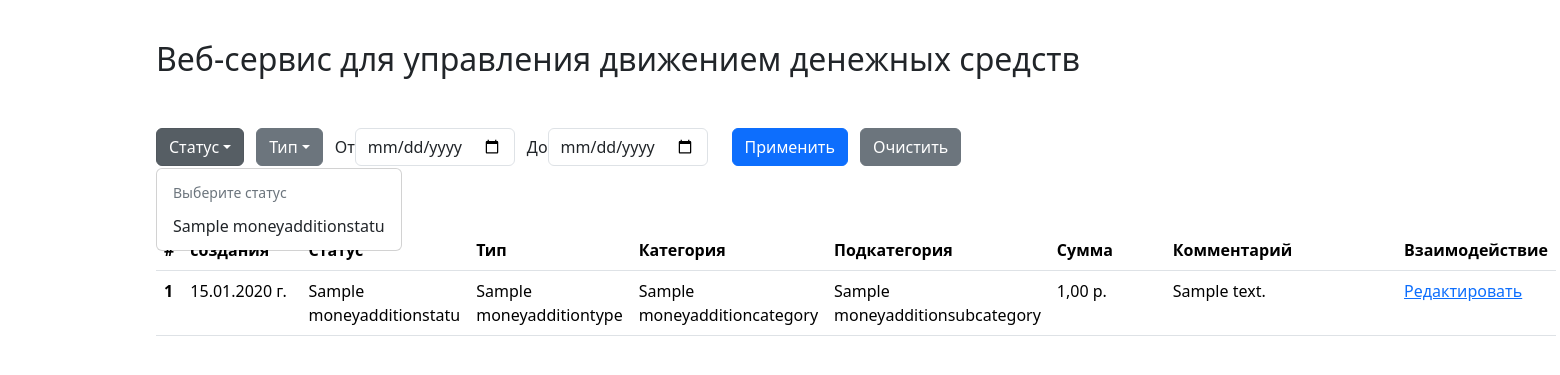
After one commit to Zowfulon/CashFlowProject, a Django app: page /create/ in a window 1560 px wide, after a click on "Статус". The commit adds this page. Shown: the top 375 px of the page. Run offline with Django 5.2, Linux system fonts and the light colour scheme; tables that the repository leaves empty hold one stand-in row (values such as "Sample post"); parts of the project's set-up code (start-up, migrations or seed data) failed here and were passed over; some libraries are stand-ins or nearby versions.

Commit message:
Edit main page and basic edit page

```diff
--- a/CashFlowProject/static/css/base.css
+++ b/CashFlowProject/static/css/base.css
@@ -37,6 +37,10 @@
     width: 160px!important;
 }
 
+.w-480{
+    width: 480px!important;
+}
+
 .w-24{
     width: 24px!important;
 }
--- a/CashFlowProject/static/js/mainpage/mainpage.js
+++ b/CashFlowProject/static/js/mainpage/mainpage.js
@@ -13,16 +13,17 @@ function note_filter(data){
 }
 
 function change_tabs(method, parent_slug){
+        console.log(parent_slug)
         $.ajax({
         url: '/change_tabs/',
         type: 'POST',
-        data: data,
+        data: {
+            'method': method,
+            'parent_slug': parent_slug
+        },
         success: function (data) {
-            if (method === 'money_type'){
-
-            } else {
-
-            }
+            console.log(data)
+            $('.'+data['response_method']+'-item_container').html(data['html_data'])
         },
     })
 }
@@ -31,7 +32,7 @@ function change_tabs(method, parent_slug){
 $(document).ready(function () {
 
 
-    $('.note-filter-button').click(function (){
+    $(document).on('click', '.note-filter-button', function (){
         const data = {
             'status': $('.status-item.active').data('slug'),
             'money_type': $('.money_type-item.active').data('slug'),
@@ -42,9 +43,38 @@ $(document).ready(function () {
         }
         note_filter(data)
     })
-    $('.money_type-item').click(function (){
+    $(document).on('click', '.note-refresh-button', function (){
+        $('.subcategory-item.active').removeClass('active')
+        const subcategory = $('.subcategory-filters')
+        if (!subcategory.hasClass('hidden')){
+            subcategory.addClass('hidden')
+        }
+        $('.category-item.active').removeClass('active')
+        const category = $('.category-filters')
+        if (!category.hasClass('hidden')) {
+            category.addClass('hidden')
+        }
+        $('.money_type-item.active').removeClass('active')
+        $('.status-item.active').removeClass('active')
+        $('.date_gte-item').val('')
+        $('.date_lte-item').val('')
+        note_filter({})
+        $('.status-input').text('Статус')
+        $('.money_type-input').text('Тип')
+        $('.category-input').text('Категория')
+        $('.subcategory-input').text('Подкатегория')
+    })
+    $(document).on('click', '.status-item', function (){
+        $('.status-item.active').removeClass('active')
+        $(this).addClass('active')
+        $('.status-input').text($(this).text())
+    })
+    $(document).on('click', '.money_type-item', function (){
+        $('.category-input').text('Категория')
+        $('.subcategory-input').text('Подкатегория')
         $('.money_type-item.active').removeClass('active')
         $(this).addClass('active')
+        $('.money_type-input').text($(this).text())
         const subcategory = $('.subcategory-filters')
         if (!subcategory.hasClass('hidden')){
             subcategory.addClass('hidden')
@@ -53,17 +83,21 @@ $(document).ready(function () {
         if (category.hasClass('hidden')) {
             category.removeClass('hidden')
         }
+        change_tabs('money_type', $(this).data('slug'))
     })
-    $('.category-item').click(function (){
+    $(document).on('click', '.category-item', function (){
         $('.category-item.active').removeClass('active')
         $(this).addClass('active')
-        const subcategory = $('.category-filters')
+        $('.category-input').text($(this).text())
+        const subcategory = $('.subcategory-filters')
         if (subcategory.hasClass('hidden')) {
             subcategory.removeClass('hidden')
         }
+        change_tabs('category', $(this).data('slug'))
     })
-    $('.subcategory-item').click(function (){
+    $(document).on('click', '.subcategory-item', function (){
         $('.subcategory-item.active').removeClass('active')
         $(this).addClass('active')
+        $('.subcategory-input').text($(this).text())
     })
 });
--- a/CashFlowProject/templates/CashFlowProject/base.html
+++ b/CashFlowProject/templates/CashFlowProject/base.html
@@ -3,7 +3,7 @@
 <!DOCTYPE html>
 <html lang="ru">
     <head>
-        <title>{% block title %}{% endblock %}</title>
+        <title>{% block title %}{% endblock %} | IT Solutions</title>
         <meta charset="utf-8">
         <meta http-equiv="X-UA-Compatible" content="IE=edge">
         <meta name="viewport" content="width=device-width, initial-scale=1, user-scalable=no">
--- /dev/null
+++ b/money_addition_notes/templates/includes/category_item.html
@@ -0,0 +1,3 @@
+{% for category in filtered_data %}
+    <a class="dropdown-item category-item {% if filters.category == category.slug %}active{% endif %}" data-slug="{{ category.slug }}">{{ category.name }}</a>
+{% endfor %}
--- /dev/null
+++ b/money_addition_notes/templates/includes/subcategory_item.html
@@ -0,0 +1,3 @@
+{% for subcategory in filtered_data %}
+    <li ><a class="dropdown-item subcategory-item {% if filters.subcategory == subcategory.slug %}active{% endif %}" data-slug="{{ subcategory.slug }}">{{ subcategory.name }}</a></li>
+{% endfor %}
--- a/money_addition_notes/templates/notes_page/notes_dropdown_filters.html
+++ b/money_addition_notes/templates/notes_page/notes_dropdown_filters.html
@@ -1,14 +1,16 @@
 <div class="dropdown d-flex ">
     <div class="status-filters mr-12">
-        <a class="btn btn-secondary dropdown-toggle" role="button" id="dropdownMenuLink" data-bs-toggle="dropdown" aria-expanded="false">Статус</a>
-        <ul class="dropdown-menu" aria-labelledby="dropdownMenuLink">
+        <a class="btn btn-secondary dropdown-toggle status-input" role="button" id="dropdownMenuLink" data-bs-toggle="dropdown" aria-expanded="false">{% if statuses %}{% for status in statuses %}{% if status.slug == filters.status %}{{ status.name }}{% elif forloop.last %}Статус{% endif %}{% endfor %}{% else %}Статус{% endif %}</a>
+        <ul class="dropdown-menu status-list" aria-labelledby="dropdownMenuLink">
             <li><h6 class="dropdown-header">Выберите статус</h6></li>
-            <li><a class="dropdown-item">Действие</a></li>
+            {% for status in statuses %}
+                <li><a class="dropdown-item status-item {% if filters.status == status.slug %}active{% endif %}" data-slug="{{ status.slug }}">{{ status.name }}</a></li>
+            {% endfor %}
         </ul>
     </div>
 
     <div class="money_type-filters mr-12">
-        <a class="btn btn-secondary dropdown-toggle" role="button" id="dropdownMenuLink" data-bs-toggle="dropdown" aria-expanded="false">Тип</a>
+        <a class="btn btn-secondary dropdown-toggle money_type-input" role="button" id="dropdownMenuLink" data-bs-toggle="dropdown" aria-expanded="false">{% if money_types %}{% for money_type in money_types %}{% if money_type.slug == filters.money_type %}{{ money_type.name }}{% elif forloop.last %}Тип{% endif %}{% endfor %}{% else %}Тип{% endif %}</a>
         <ul class="dropdown-menu money_type-list" aria-labelledby="dropdownMenuLink">
             <li><h6 class="dropdown-header">Выберите тип</h6></li>
             {% for money_type in money_types %}
@@ -18,22 +20,22 @@
     </div>
 
     <div class="category-filters {% if not filters.money_type %}hidden{% endif %} mr-12">
-        <a class="btn btn-secondary dropdown-toggle" role="button" id="dropdownMenuLink" data-bs-toggle="dropdown" aria-expanded="false">Категория</a>
+        <a class="btn btn-secondary dropdown-toggle category-input" role="button" id="dropdownMenuLink" data-bs-toggle="dropdown" aria-expanded="false">{% if filtered_categories %}{% for category in filtered_categories %}{% if category.slug == filters.category %}{{ category.name }}{% elif forloop.last %}Категория{% endif %}{% endfor %}{% else %}Категория{% endif %}</a>
         <ul class="dropdown-menu category-list" aria-labelledby="dropdownMenuLink">
             <li><h6 class="dropdown-header">Выберите категорию</h6></li>
-            {% for category in filtered_categories %}
-                <li ><a class="dropdown-item category-item {% if filters.category == category.slug %}active{% endif %}" data-slug="{{ category.slug }}">{{ category.name }}</a></li>
-            {% endfor %}
+            <div class="category-item_container">
+                {% include 'includes/category_item.html' with filteded_data=filtered_categories %}
+            </div>
         </ul>
     </div>
 
     <div class="subcategory-filters {% if not filters.category %}hidden{% endif %} mr-12">
-        <a class="btn btn-secondary dropdown-toggle" role="button" id="dropdownMenuLink" data-bs-toggle="dropdown" aria-expanded="false">Подкатегория</a>
+        <a class="btn btn-secondary dropdown-toggle subcategory-input" role="button" id="dropdownMenuLink" data-bs-toggle="dropdown" aria-expanded="false">{% if filtered_subcategories%}{% for subcategory in filtered_subcategories %}{% if subcategory.slug == filters.subcategory %}{{ subcategory.name }}{% elif forloop.last %}Податегория{% endif %}{% endfor %}{% else %}Подкатегория{% endif %}</a>
         <ul class="dropdown-menu subcategory-list" aria-labelledby="dropdownMenuLink">
             <li><h6 class="dropdown-header">Выберите подкатегорию</h6></li>
-            {% for subcategory in filtered_subcategories %}
-                <li ><a class="dropdown-item subcategory-item {% if filters.subcategory == subcategory.slug %}active{% endif %}" data-slug="{{ subcategory.slug }}">{{ subcategory.name }}</a></li>
-            {% endfor %}
+            <div class="subcategory-item_container">
+                {% include 'includes/subcategory_item.html' with filteded_data=filtered_subcategories %}
+            </div>
         </ul>
     </div>
     <div class="mr-12 d-flex align-items-center">
@@ -44,5 +46,6 @@
         <a>До</a>
         <input type="date" class="form-control mr-12 w-160 date_lte-item">
     </div>
-    <a class="btn btn-primary note-filter-button">Применить</a>
+    <a class="btn btn-primary note-filter-button mr-12">Применить</a>
+    <a class="btn btn-secondary note-refresh-button">Очистить</a>
 </div>
--- a/money_addition_notes/templates/notes_page/notes_main_page.html
+++ b/money_addition_notes/templates/notes_page/notes_main_page.html
@@ -1,7 +1,16 @@
 {% extends 'CashFlowProject/base.html' %}
 {% load static %}
+
+{% block title %}Главная страница{% endblock %}
+
 {% block content %}
     <h2 class="mt-40">Веб-сервис для управления движением денежных средств</h2>
+    {% if user.is_authenticated %}
+        <a class="btn btn-secondary mt-40 w-240 mr-12">Создать запись</a>
+        <a class="btn btn-secondary mt-40 w-240" href="{% url 'admin:money_addition_notes_moneyadditiontype_changelist' %}">Управление типами и их зависимыми</a>
+        <a class="btn btn-secondary mt-40 w-240" href="{% url 'admin:money_addition_notes_moneyadditionstatus_changelist' %}">Управление статусами</a>
+    {% endif %}
+
     <div class="note-filters">
         {% include 'notes_page/notes_dropdown_filters.html' %}
     </div>
--- a/money_addition_notes/templates/notes_page/notes_table.html
+++ b/money_addition_notes/templates/notes_page/notes_table.html
@@ -19,12 +19,17 @@
                   <th scope="row" class="w-24">{{ forloop.counter }}</th>
                   <td class="w-120">{{ note.date_created|date:'d.m.Y' }} г.</td>
                   <td class="w-120">{{ note.status }}</td>
-                  <td class="w-120">{{ note.money_type }}</td>
-                  <td class="w-120">{{ note.category }}</td>
+                  <td class="w-120">{{ note.subcategory.money_category.money_type }}</td>
+                  <td class="w-120">{{ note.subcategory.money_category }}</td>
                   <td class="w-120">{{ note.subcategory }}</td>
                   <td class="w-120">{{ note.money_value }} р.</td>
                   <td class="w-240">{{ note.comment }}</td>
-                  <td class="w-120"><a href="#">Редактировать</a></td>
+                    {% if user.is_authenticated %}
+                        <td class="w-120"><a href="{% url 'notes:change_note' note.pk %}">Редактировать</a></td>
+                    {% else %}
+                        <td class="w-120"><a href="{% url 'admin:index' %}">Редактировать</a></td>
+                    {% endif %}
+
                 </tr>
             {% endfor %}
         </tbody>
--- a/money_addition_notes/urls.py
+++ b/money_addition_notes/urls.py
@@ -1,12 +1,14 @@
 from django.urls import path
 
 from money_addition_notes.views import MoneyAdditionNotesView, notes_filter, \
-    change_tabs
+    change_tabs, NotesDetailView
 
 app_name = 'notes'
 
 urlpatterns = [
     path('', MoneyAdditionNotesView.as_view(), name='money_page'),
     path('filter/', notes_filter, name='notes_filter'),
-    path('change_tabs/', change_tabs, name='change_tabs')
+    path('change_tabs/', change_tabs, name='change_tabs'),
+    path('create/', MoneyAdditionNotesView.as_view(), name='create_note'),
+    path('<pk>/change/', NotesDetailView.as_view(), name='change_note')
 ]
--- a/money_addition_notes/views.py
+++ b/money_addition_notes/views.py
@@ -1,11 +1,12 @@
 from django.http import JsonResponse
+from django.shortcuts import redirect
 from django.template.loader import render_to_string
 from django.views import generic
 
 from CashFlowProject.utils import get_attributes, get_filtered_queryset, \
     get_new_parameters
-from money_addition_notes.models import MoneyAdditionNote, MoneyAdditionCategory, \
-    MoneyAdditionSubCategory, MoneyAdditionStatus, MoneyAdditionType
+from money_addition_notes.models import MoneyAdditionNote, MoneyAdditionType, \
+    MoneyAdditionCategory, MoneyAdditionSubCategory, MoneyAdditionStatus
 
 
 # Create your views here.
@@ -55,7 +56,8 @@ def notes_filter(request):
         queryset=MoneyAdditionNote.objects.all(), get_data=post_data)
     html_data = render_to_string(
         'notes_page/notes_table.html', context={"notes": notes})
-    return JsonResponse({'html_data': html_data, 'new_url': new_url})
+    response_data = {'html_data': html_data, 'new_url': new_url}
+    return JsonResponse(response_data, content_type='application/json')
 
 
 def change_tabs(request):
@@ -66,14 +68,42 @@ def change_tabs(request):
     data = request.POST
     method = data.get('method')
     parent_slug = data.get('parent_slug')
-    if method == 'type':
+    response_method = 'category'
+    if method == 'money_type':
         filter_data = MoneyAdditionCategory.objects.filter(
                 money_type__slug=parent_slug)
+        template_name = 'includes/category_item.html'
     else:
         filter_data = MoneyAdditionSubCategory.objects.filter(
-                category__slug=parent_slug)
-    return JsonResponse({'method': method,'filter_data': filter_data})
+                money_category__slug=parent_slug)
+        template_name = 'includes/subcategory_item.html'
+        response_method = 'sub' + method
+    html_data = render_to_string(
+        template_name, context={'filtered_data': filter_data})
+    response_data = {'response_method': response_method, 'html_data': html_data}
+    return JsonResponse(response_data, content_type='application/json')
 
 
-class NotesDetaitView(generic.DetailView):
-    pass
+class NotesDetailView(generic.DetailView):
+    model = MoneyAdditionNote
+    template_name = 'notes_edit/note_edit_form.html'
+    context_object_name = 'note'
+
+    def get_context_data(self, **kwargs):
+        context = super().get_context_data(**kwargs)
+        context.update({
+            'title': 'Редактировать запись',
+            'statuses': MoneyAdditionStatus.objects.all(),
+            'money_types': MoneyAdditionType.objects.all(),
+            'categories': MoneyAdditionCategory.objects.filter(
+                money_type=self.get_object().money_type),
+            'subcategories': MoneyAdditionSubCategory.objects.filter(
+                money_category=self.get_object().category)
+
+        })
+        return context
+
+    def post(self, request, **kwargs):
+        if request.is_ajax():
+            post_data = get_attributes(request.POST)
+            return redirect('/')
```
Also changed, not shown: CashFlowProject/utils.py (+9 -7 lines), money_addition_notes/models.py (+12 -4 lines), money_addition_notes/templates/notes_edit/note_edit_form.html (added, +67 -0 lines).
